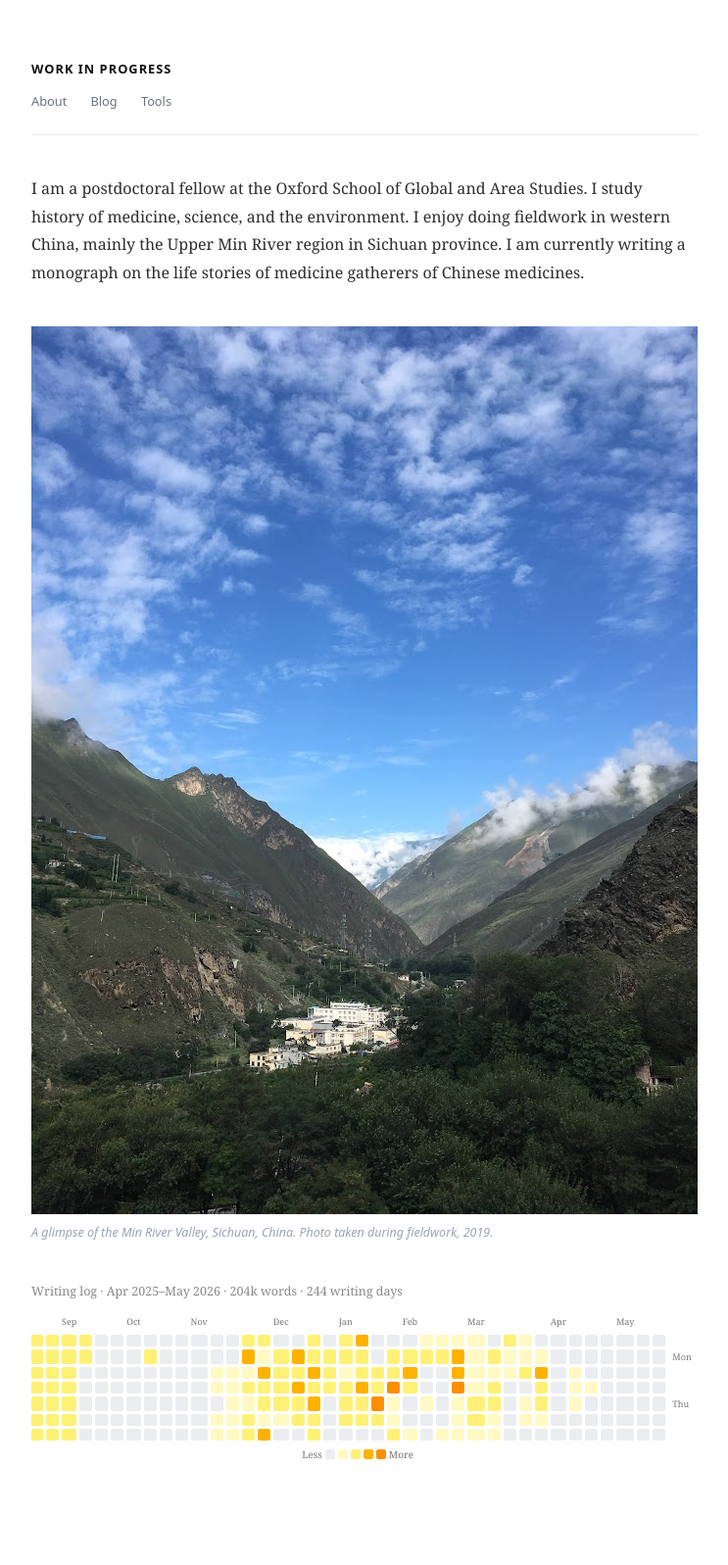
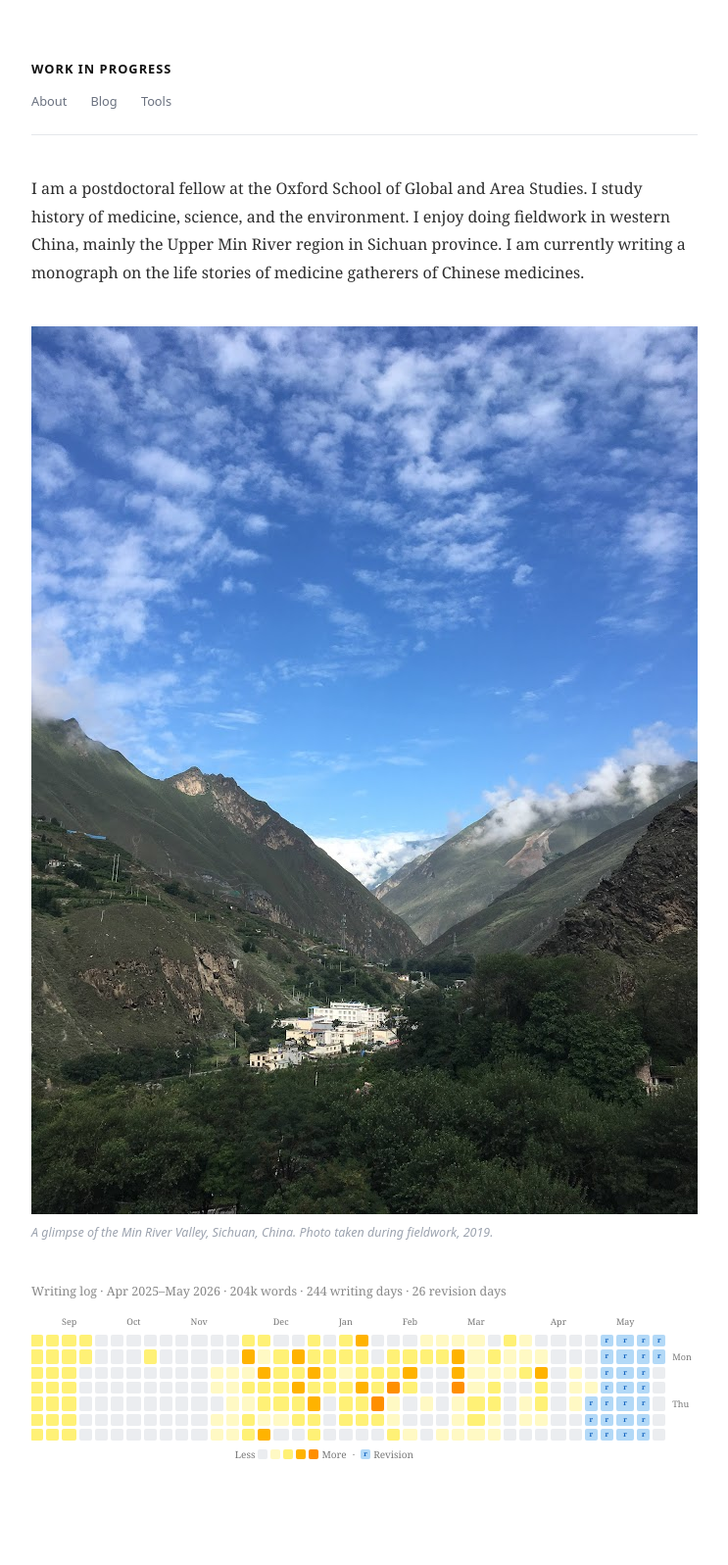
Before and after one commit to pixardora/pixardora.github.io, a Jekyll site: the page built from index.md, in a window 1280 px wide. Shown: the whole page at 98% size, without its empty margins (268-1011 px from the left). Built offline with Jekyll 4.4.1, drawn with Linux system fonts in a browser that asks for light colours.

Commit message:
REVISION MODE ADDED

```diff
--- a/assets/style.css
+++ b/assets/style.css
@@ -433,6 +433,19 @@ small a {
 .level-2 { background: #fff176; }
 .level-3 { background: #ffb300; }
 .level-4 { background: #ff8f00; }
+.level-r {
+  background: #b3d9f7;
+  text-align: center;
+  vertical-align: middle;
+}
+.level-r::after {
+  content: 'r';
+  display: block;
+  font-size: 7px;
+  font-weight: bold;
+  color: #1565c0;
+  line-height: 10px;
+}
 
 .heatmap-legend {
     display: flex;
@@ -449,6 +462,11 @@ small a {
     height: 10px;
     border-radius: 2px;
     display: inline-block;
+}
+
+.legend-sep {
+    margin: 0 3px;
+    color: #767676;
 }
 
 .tooltip {
@@ -479,6 +497,8 @@ small a {
     .level-2 { background: #6b6b00; }
     .level-3 { background: #b38600; }
     .level-4 { background: #d47000; }
+    .level-r { background: #0d3a5c; }
+    .level-r::after { color: #64b5f6; }
 
     .month-cell,
     .day-label,
--- a/index.md
+++ b/index.md
@@ -19,14 +19,19 @@ I am a postdoctoral fellow at the Oxford School of Global and Area Studies. I st
 
 {% assign total_words = 0 %}
 {% assign writing_days = 0 %}
+{% assign revision_days = 0 %}
 {% for entry in site.data.writing %}
-  {% assign val = entry[1] | plus: 0 %}
-  {% assign total_words = total_words | plus: val %}
-  {% if val > 0 %}{% assign writing_days = writing_days | plus: 1 %}{% endif %}
+  {% if entry[1] == "R" %}
+    {% assign revision_days = revision_days | plus: 1 %}
+  {% else %}
+    {% assign val = entry[1] | plus: 0 %}
+    {% assign total_words = total_words | plus: val %}
+    {% if val > 0 %}{% assign writing_days = writing_days | plus: 1 %}{% endif %}
+  {% endif %}
 {% endfor %}
 {% assign total_k = total_words | divided_by: 1000 %}
 
-<p class="heatmap-note">Writing log · {{ page.heatmap_start | date: "%b %Y" }}–{{ site.time | date: "%b %Y" }} · {{ total_k }}k words · {{ writing_days }} writing days</p>
+<p class="heatmap-note">Writing log · {{ page.heatmap_start | date: "%b %Y" }}–{{ site.time | date: "%b %Y" }} · {{ total_k }}k words · {{ writing_days }} writing days{% if revision_days > 0 %} · {{ revision_days }} revision days{% endif %}</p>
 
 <div class="heatmap-wrapper">
   <table class="heatmap-table" aria-label="Writing heatmap">
@@ -57,7 +62,15 @@ I am a postdoctoral fellow at the Oxford School of Global and Area Studies. I st
           {% assign day_offset = 86400 | times: day %}
           {% assign cell_ts  = col_ts | plus: day_offset %}
           {% assign cell_date = cell_ts | date: '%Y-%m-%d' %}
-          {% assign count = site.data.writing[cell_date] | default: 0 %}
+          {% assign raw = site.data.writing[cell_date] %}
+          {% if raw == "R" %}
+          <td class="heatmap-cell level-r"
+              data-date="{{ cell_date }}"
+              data-type="revision"
+              aria-label="{{ cell_date }}: revision day"
+              role="gridcell"></td>
+          {% else %}
+          {% assign count = raw | default: 0 | plus: 0 %}
           {% if count == 0 %}
             {% assign level = 0 %}
           {% elsif count < 500 %}
@@ -74,6 +87,7 @@ I am a postdoctoral fellow at the Oxford School of Global and Area Studies. I st
               data-count="{{ count }}"
               aria-label="{{ cell_date }}: {{ count }} words"
               role="gridcell"></td>
+          {% endif %}
         {% endfor %}
         <td class="day-label day-label-right">
           {% case day %}
@@ -94,6 +108,9 @@ I am a postdoctoral fellow at the Oxford School of Global and Area Studies. I st
     <span class="legend-cell level-3"></span>
     <span class="legend-cell level-4"></span>
     <span>More</span>
+    <span class="legend-sep">·</span>
+    <span class="legend-cell level-r"></span>
+    <span>Revision</span>
   </div>
 </div>
 
@@ -108,10 +125,14 @@ document.addEventListener('DOMContentLoaded', () => {
 
   document.querySelectorAll('.heatmap-cell').forEach(cell => {
     cell.addEventListener('mouseenter', () => {
-      const count = parseInt(cell.dataset.count, 10);
-      tooltip.textContent = count > 0
-        ? `${cell.dataset.date}: ${count.toLocaleString()} words`
-        : `${cell.dataset.date}: no entry`;
+      if (cell.dataset.type === 'revision') {
+        tooltip.textContent = `${cell.dataset.date}: revision`;
+      } else {
+        const count = parseInt(cell.dataset.count, 10);
+        tooltip.textContent = count > 0
+          ? `${cell.dataset.date}: ${count.toLocaleString()} words`
+          : `${cell.dataset.date}: no entry`;
+      }
 
       const rect = cell.getBoundingClientRect();
       tooltip.style.left = `${rect.left + window.scrollX + rect.width / 2}px`;
```
Also changed, not shown: _data/writing.yml (+26 -0 lines), 2 other files.
